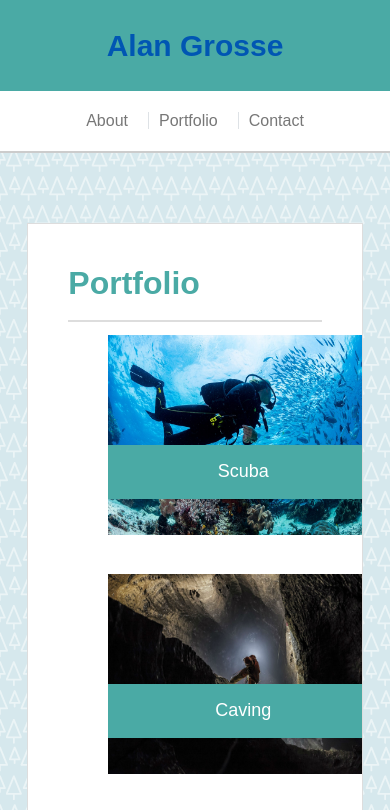
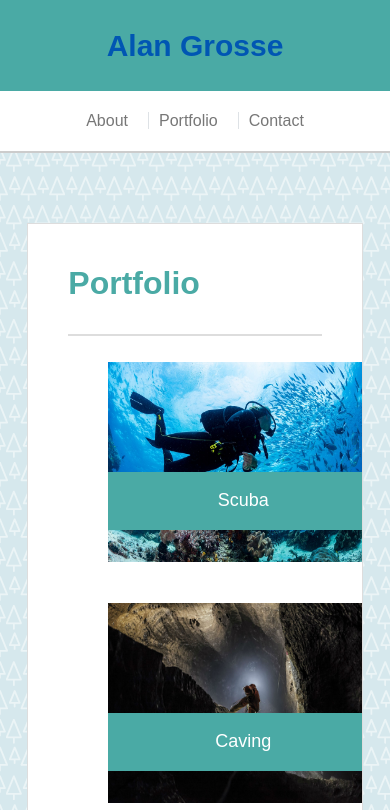
Before and after one commit to aagrosse/02portfolioreboot, a plain HTML site: page portfolio.html in a window 390 px wide. Shown: the top 810 px of the page. Drawn offline with nearby package versions, Linux system fonts and the light colour scheme.

Commit message:
margins on port items and minor margin tweaks

```diff
--- a/assets/css/style.css
+++ b/assets/css/style.css
@@ -86,8 +86,8 @@ h3{
 
 .primary h2 {
 	font-weight: bold;
-	padding-bottom: 18px;
-	margin-bottom: 13px;
+	padding-bottom: 1em;
+	margin-bottom: 0.8em;
 	border-bottom: 2px solid #dddddd;
 }
 
@@ -143,18 +143,15 @@ footer {
     position: relative;
     width: 270px;
     height: 200px;
+    margin-right: 25px;
  }
-
-.item:nth-child(even){
-    margin-left: 25px;
-}
 
 .item-name{
     position: relative;
     top: -90px;
     text-align: center;
     background-color: #4aaaa5;
-    padding: 16px;
+    padding: 1em;
     color: #ffffff;
     z-index: 4;
 }
@@ -172,12 +169,5 @@ footer {
         margin: 0 auto !important;
         padding: 8px;
     }
-   .item {
-       margin: 0 !important;
-   }
 
-@media (max-width: 1158px) {
-   .item:nth-child(even){
-    margin-left: 0px;
 }
-}
```
